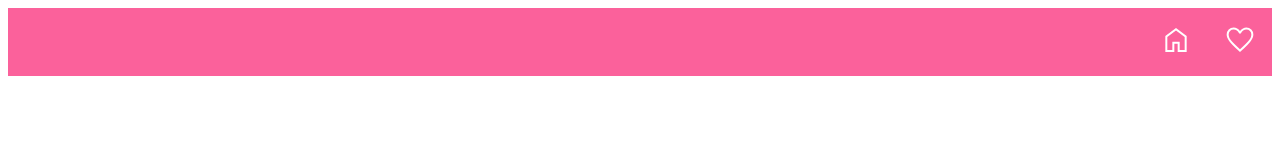
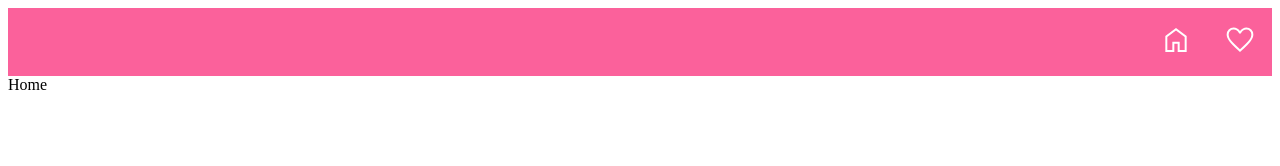
Before and after one commit to IsmailElShinnawy/noon-task, a Next.js app: page / in a window 1280 px wide. Shown: the top 166 px of the page. Built offline with nearby package versions, Linux system fonts and the light colour scheme.

Commit message:
refactor(nav-bar): move navbar to layout component

```diff
--- /dev/null
+++ b/src/components/Layout.tsx
@@ -0,0 +1,21 @@
+import {NavBar, NavBarLink} from './NavBar';
+
+type LayoutProps = {
+  children: React.ReactNode;
+}
+
+const Layout = ({ children }: LayoutProps) => {
+  return (
+    <>
+      <NavBar>
+        <NavBarLink iconSrc="/icons/home-icon.svg" alt="Home icon" href="/" />
+        <NavBarLink iconSrc="/icons/heart-icon.svg" alt="Favorites icon" href="/favorites" />
+      </NavBar>
+      {children}
+    </>
+  );
+}
+
+export {
+  Layout
+}
--- a/src/components/index.ts
+++ b/src/components/index.ts
@@ -1 +1,2 @@
 export * from './NavBar'
+export * from './Layout'
--- /dev/null
+++ b/src/pages/_app.tsx
@@ -0,0 +1,10 @@
+import {Layout} from '@/components'
+import { AppProps } from 'next/app';
+
+export default function MyApp({ Component, pageProps }: AppProps) {
+  return (
+    <Layout>
+      <Component {...pageProps} />
+    </Layout>
+  );
+}
--- a/src/pages/index.tsx
+++ b/src/pages/index.tsx
@@ -1,8 +1,5 @@
 import { NavBar, NavBarLink } from "@/components"
 
 export default function Home() {
-  return <NavBar>
-    <NavBarLink iconSrc="/icons/home-icon.svg" alt="Home icon" href="/" />
-    <NavBarLink iconSrc="/icons/heart-icon.svg" alt="Favorites icon" href="/favorites" />
-  </NavBar>
+  return <main>Home</main>
 }
```
